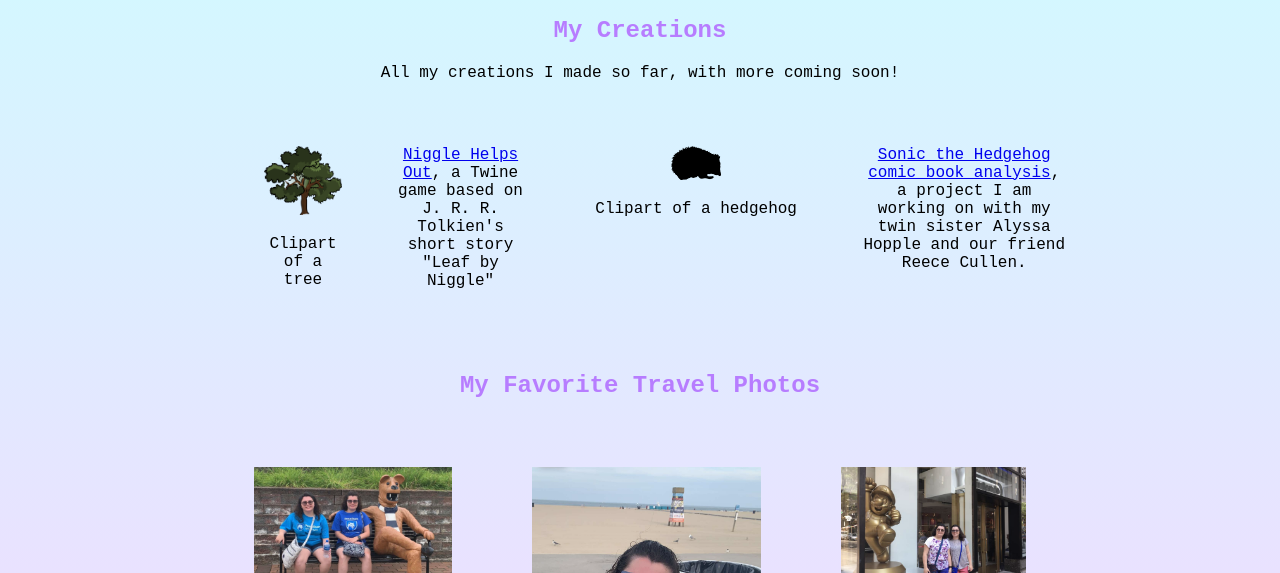
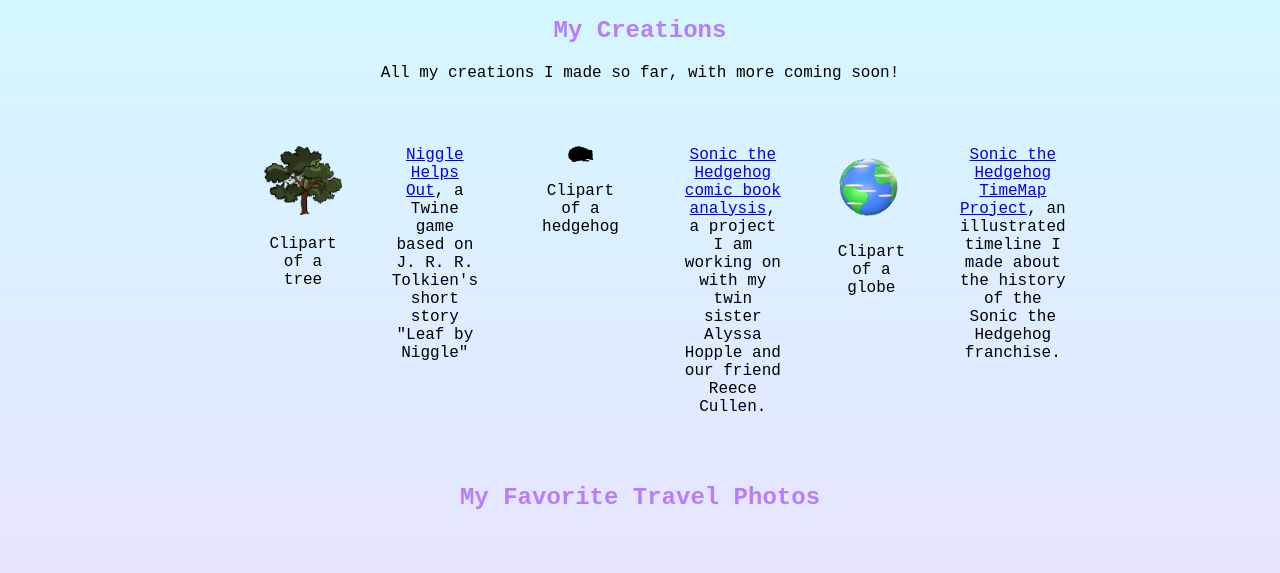
Before and after one commit to SonicSpaceFan025/Portfolio, a plain HTML site: page docs/gallery.html in a window 1280 px wide. Shown: the part 227-800 px from the top of the page. Drawn offline with Linux system fonts and the light colour scheme.

Commit message:
TimeMap Project

```diff
--- a/docs/gallery.html
+++ b/docs/gallery.html
@@ -33,6 +33,14 @@
             <p><a href="https://rcc5418.github.io/NotSoFastEgghead/index.html">Sonic the Hedgehog
                     comic book analysis</a>, a project I am working on with my twin sister Alyssa
                 Hopple and our friend Reece Cullen.</p>
+            <figure>
+                <img src="images/globe.png" alt="Clipart of a globe" style="width:80%" />
+                <figcaption>Clipart of a globe</figcaption>
+            </figure>
+            <p><a
+                    href="https://timemapper.okfnlabs.org/anon/rtt5zg-kayla-hopple-timemap-project?embed=1"
+                    >Sonic the Hedgehog TimeMap Project</a>, an illustrated timeline I made about
+                the history of the Sonic the Hedgehog franchise.</p>
         </section>
         <h2 class="index">My Favorite Travel Photos</h2>
         <section class="photoGallery">
```
Also changed, not shown: docs/images/globe.png (added).
